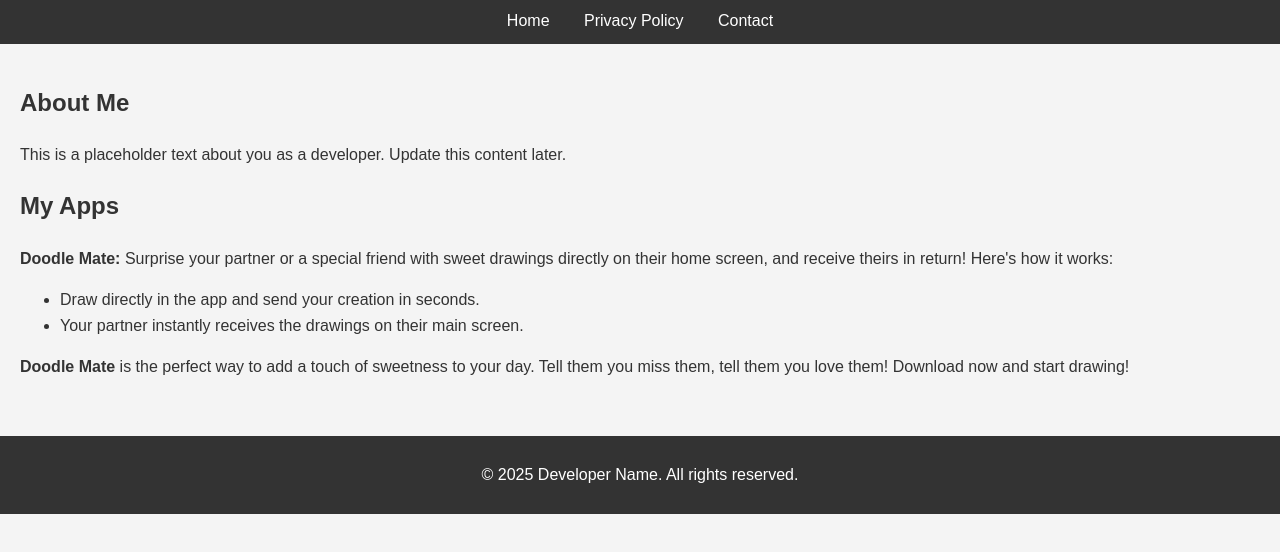
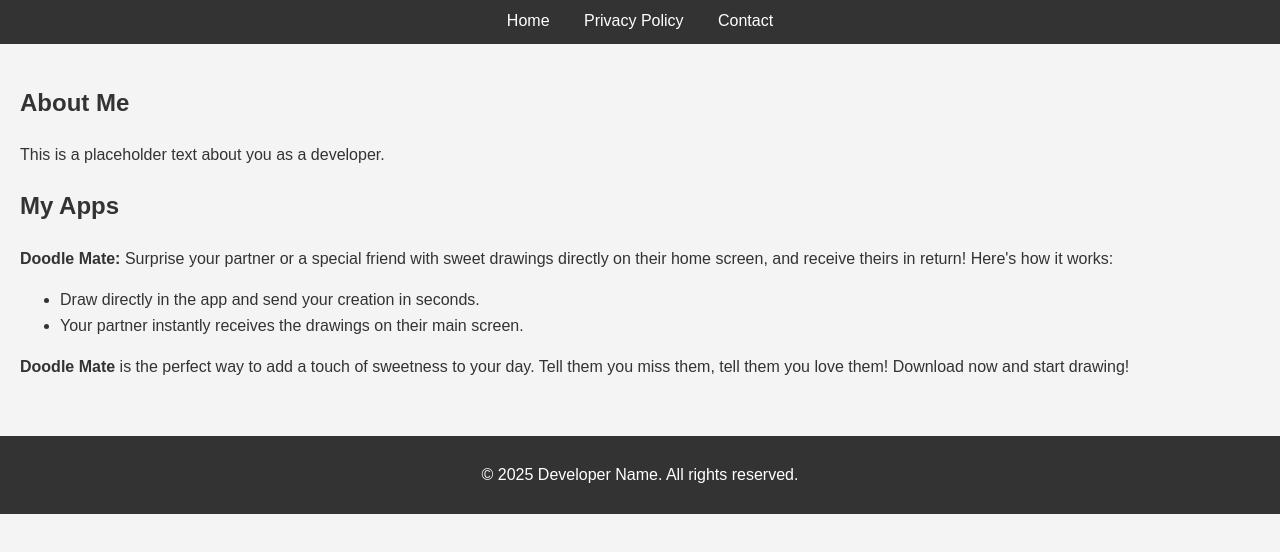
Before and after one commit to MELLO77777/MC-developer-site, a plain HTML site: page index.html in a window 1280 px wide. Shown: the part 96-648 px from the top of the page. Drawn offline with Linux system fonts and the light colour scheme.

Commit message:
Update index.html

```diff
--- a/index.html
+++ b/index.html
@@ -18,7 +18,7 @@
     <main>
         <section>
             <h2>About Me</h2>
-            <p>This is a placeholder text about you as a developer. Update this content later.</p>
+            <p>This is a placeholder text about you as a developer.</p>
         </section>
         <section>
             <h2>My Apps</h2>
```
